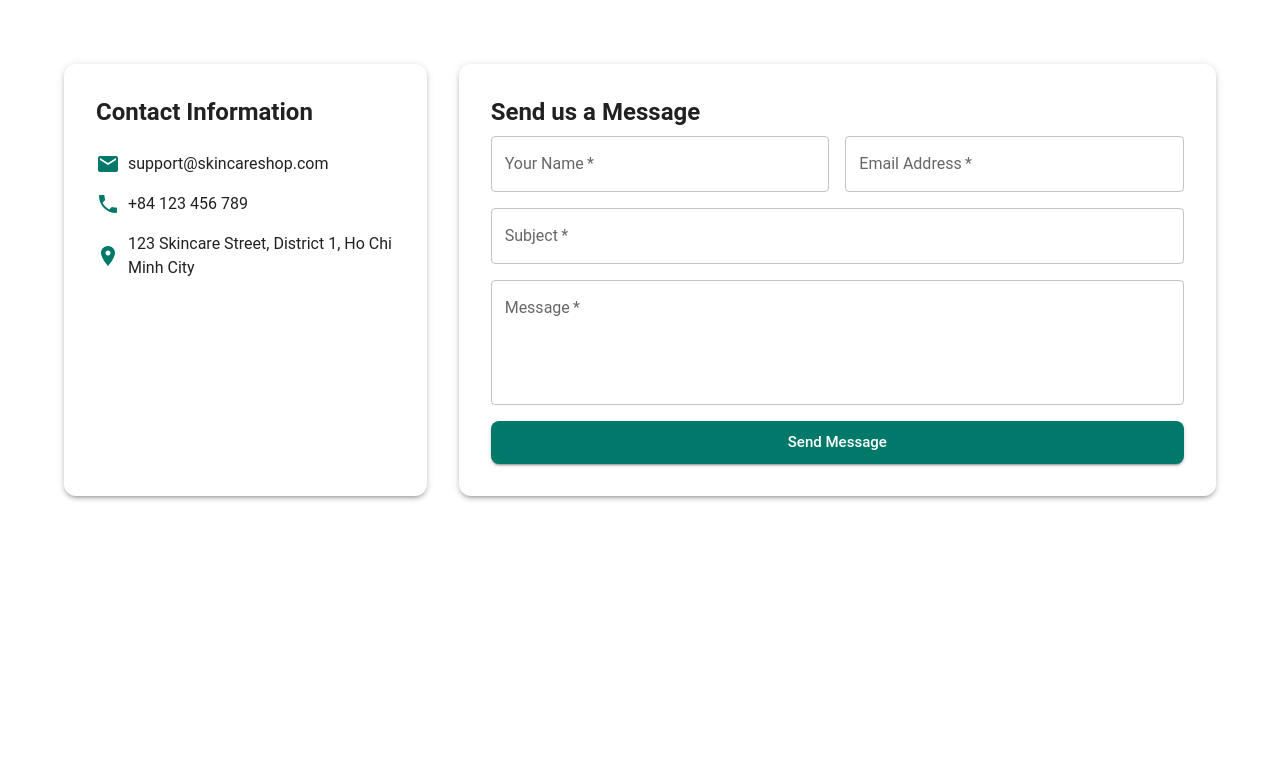
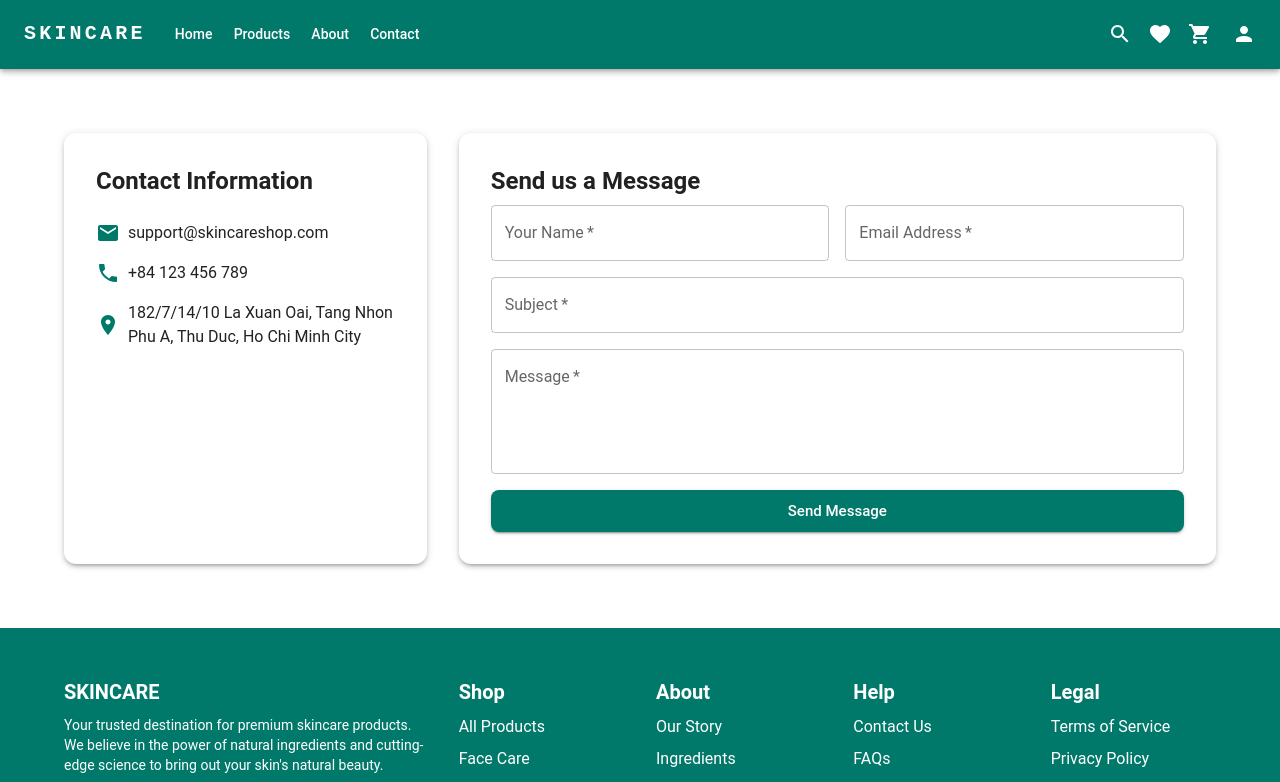
Before and after one commit to EricLee1919/SkincareShop_K18, a React (Vite) app in the folder fe/: page /contact in a window 1280 px wide. Shown: the top 782 px of the page. Built offline with nearby package versions, Linux system fonts and the light colour scheme.

Commit message:
edit contact

```diff
--- a/fe/src/pages/About/index.jsx
+++ b/fe/src/pages/About/index.jsx
@@ -1,7 +1,9 @@
 import { Container, Box, Typography, Paper, Grid } from "@mui/material";
+import Layout from "../../components/layout/Layout";
 
 const About = () => {
   return (
+    <Layout>
       <Container maxWidth="lg" sx={{ py: 8 }}>
         <Grid container spacing={4}>
           <Grid item xs={12}>
@@ -27,10 +29,10 @@ const About = () => {
                 </Typography>
 
                 <Typography variant="body1" paragraph>
-                Our mission is to empower individuals to achieve their skincare
-                goals by offering carefully curated products from trusted
-                brands. We believe that everyone deserves access to effective
-                skincare solutions that work.
+                  Our mission is to empower individuals to achieve their
+                  skincare goals by offering carefully curated products from
+                  trusted brands. We believe that everyone deserves access to
+                  effective skincare solutions that work.
                 </Typography>
 
                 <Typography variant="body1" paragraph>
@@ -55,6 +57,7 @@ const About = () => {
           </Grid>
         </Grid>
       </Container>
+    </Layout>
   );
 };
 
--- a/fe/src/pages/Contact/index.jsx
+++ b/fe/src/pages/Contact/index.jsx
@@ -15,6 +15,7 @@ import * as Yup from "yup";
 import EmailIcon from "@mui/icons-material/Email";
 import PhoneIcon from "@mui/icons-material/Phone";
 import LocationOnIcon from "@mui/icons-material/LocationOn";
+import Layout from "../../components/layout/Layout";
 
 const validationSchema = Yup.object({
   name: Yup.string().required("Name is required"),
@@ -53,6 +54,7 @@ const Contact = () => {
   };
 
   return (
+    <Layout>
       <Container maxWidth="lg" sx={{ py: 8 }}>
         <Grid container spacing={4}>
           <Grid item xs={12} md={4}>
@@ -77,7 +79,8 @@ const Contact = () => {
                 <Box sx={{ display: "flex", alignItems: "center" }}>
                   <LocationOnIcon sx={{ mr: 1, color: "primary.main" }} />
                   <Typography variant="body1">
-                  123 Skincare Street, District 1, Ho Chi Minh City
+                    182/7/14/10 La Xuan Oai, Tang Nhon Phu A, Thu Duc, Ho Chi
+                    Minh City
                   </Typography>
                 </Box>
               </Box>
@@ -204,6 +207,7 @@ const Contact = () => {
           </Grid>
         </Grid>
       </Container>
+    </Layout>
   );
 };
 
```
Lines whose indentation alone changed are shown as unchanged.
